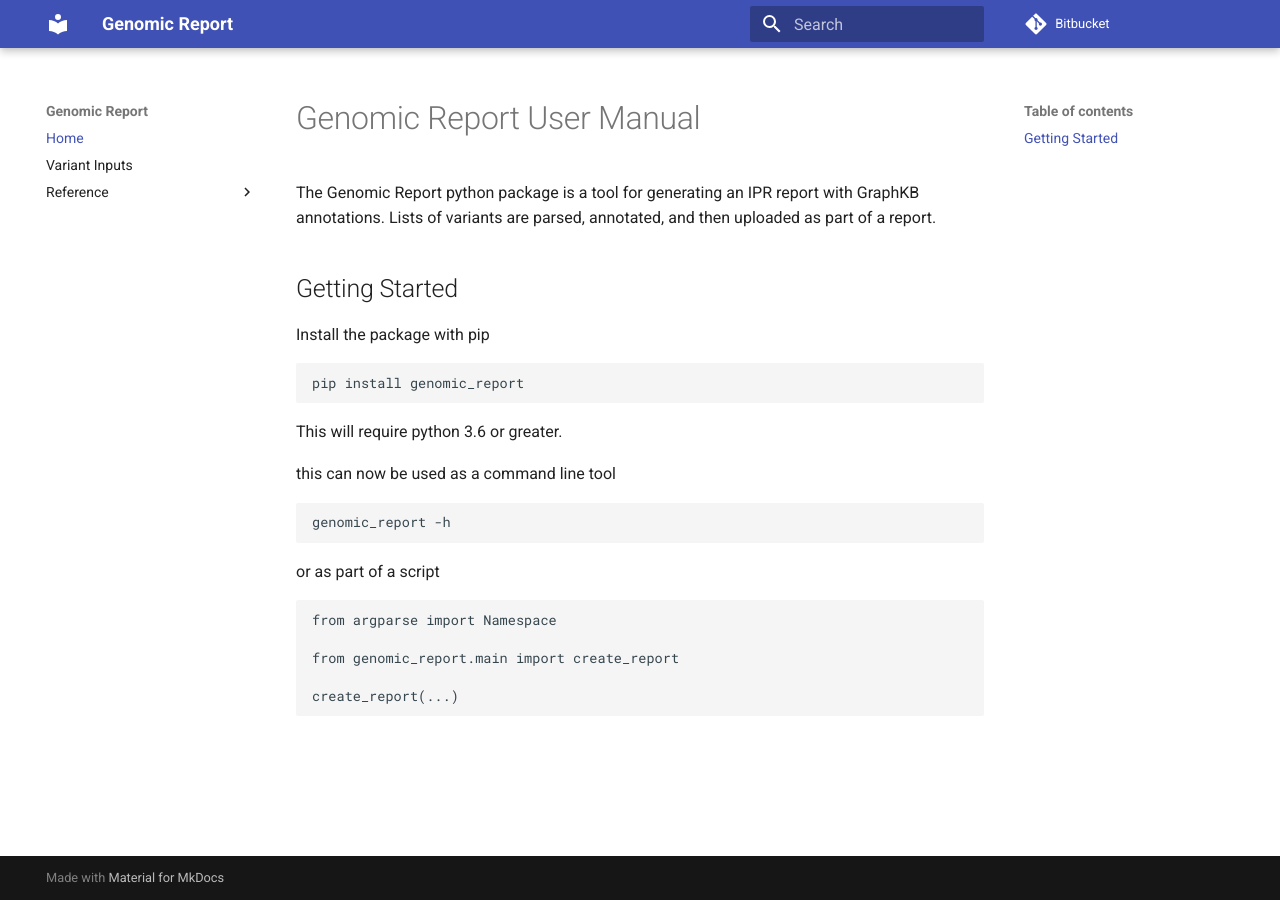
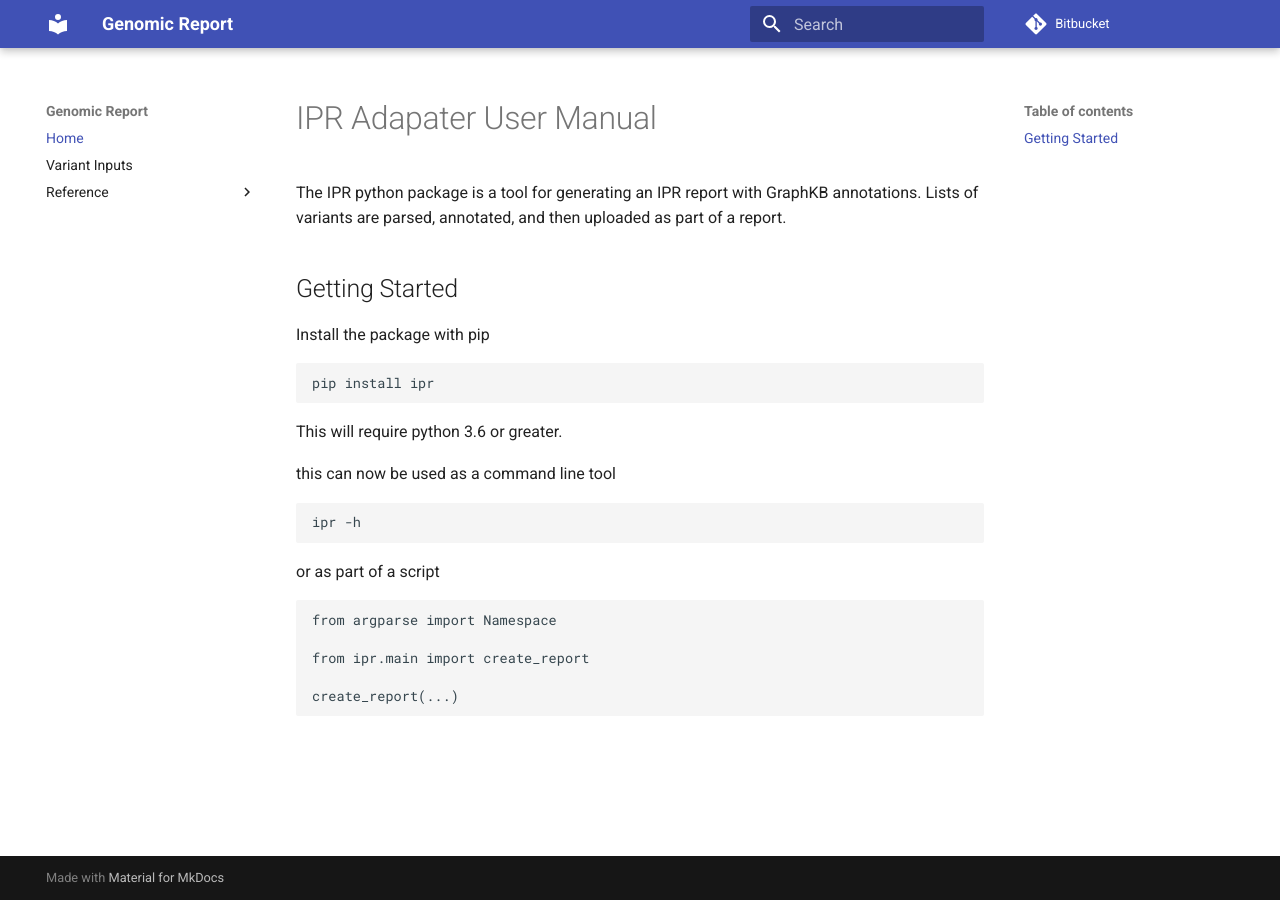
Before and after one commit to bcgsc/pori_ipr_python, an MkDocs documentation site: the page built from docs/index.md, in a window 1280 px wide. Built offline with MkDocs 1.6.1 and Material for MkDocs 9.7.7, drawn with Linux system fonts in a browser that asks for light colours.

Commit message:
Update docs

````diff
--- a/docs/index.md
+++ b/docs/index.md
@@ -1,6 +1,6 @@
-# Genomic Report User Manual
+# IPR Adapater User Manual
 
-The Genomic Report python package is a tool for generating an IPR report with GraphKB annotations.
+The IPR python package is a tool for generating an IPR report with GraphKB annotations.
 Lists of variants are parsed, annotated, and then uploaded as part of a report.
 
 ## Getting Started
@@ -8,7 +8,7 @@ Lists of variants are parsed, annotated, and then uploaded as part of a report.
 Install the package with pip
 
 ```bash
-pip install genomic_report
+pip install ipr
 ```
 
 This will require python 3.6 or greater.
@@ -16,7 +16,7 @@ This will require python 3.6 or greater.
 this can now be used as a command line tool
 
 ```bash
-genomic_report -h
+ipr -h
 ```
 
 or as part of a script
@@ -24,7 +24,7 @@ or as part of a script
 ```python
 from argparse import Namespace
 
-from genomic_report.main import create_report
+from ipr.main import create_report
 
 create_report(...)
 ```
````
